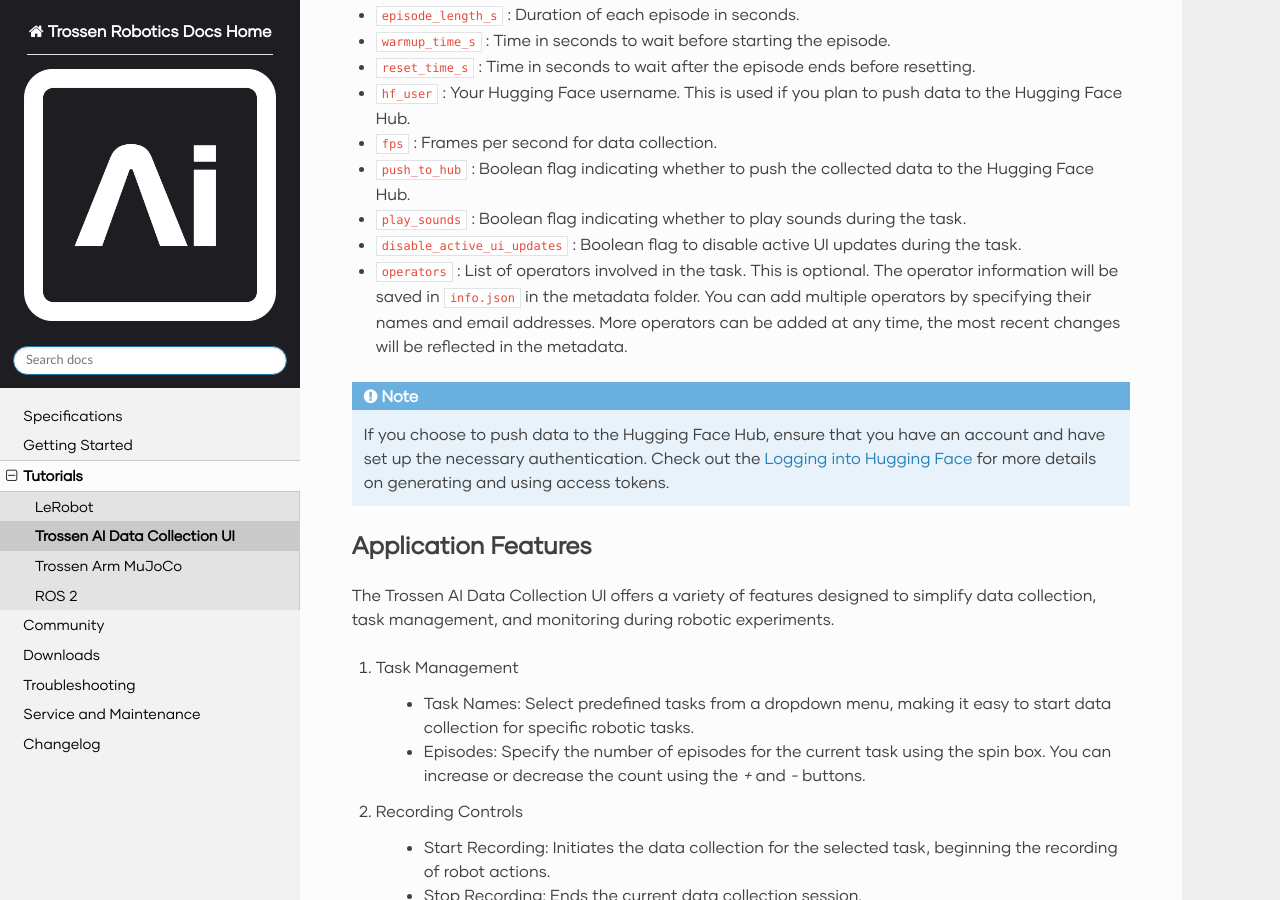
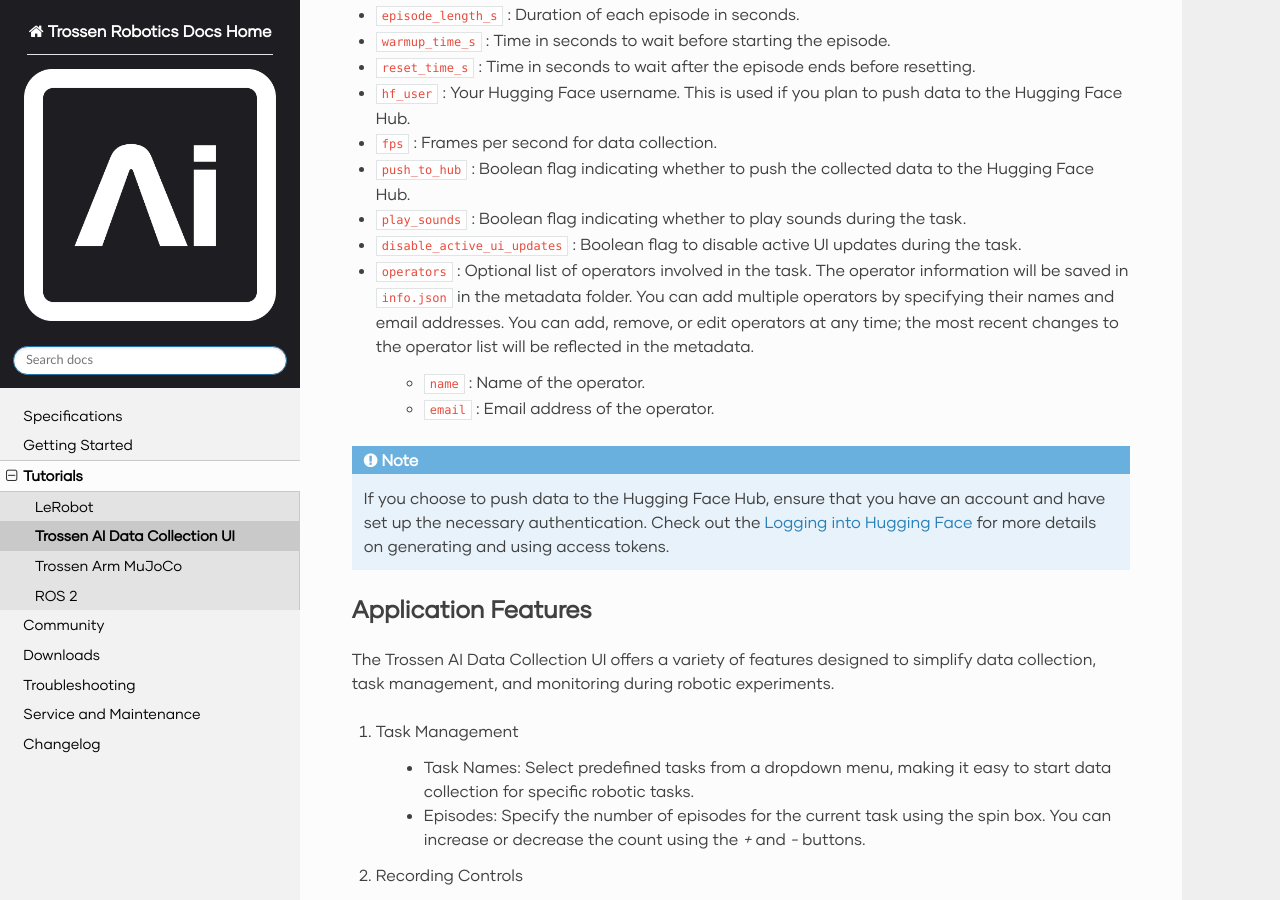
Before and after one commit to TrossenRobotics/trossen_arm, a Sphinx documentation site: the page built from docs/tutorials/trossen_data_collection_ui.rst, in a window 1280 px wide and 900 px high, scrolled down 5788 px. Built offline with Sphinx 7.4.7 and the Read the Docs theme 3.1.0, drawn with Linux system fonts in a browser that asks for light colours; some web fonts are replaced; pages that are not in the unit, such as notebooks, are missing from menus.

Commit message:
fix reviewed code

```diff
--- a/docs/tutorials/trossen_data_collection_ui.rst
+++ b/docs/tutorials/trossen_data_collection_ui.rst
@@ -265,11 +265,12 @@ An example configuration for tasks is shown below:
 - ``push_to_hub`` : Boolean flag indicating whether to push the collected data to the Hugging Face Hub.
 - ``play_sounds`` : Boolean flag indicating whether to play sounds during the task.
 - ``disable_active_ui_updates`` : Boolean flag to disable active UI updates during the task.
-- ``operators`` : List of operators involved in the task.
-  This is optional.
+- ``operators`` : Optional list of operators involved in the task.
   The operator information will be saved in ``info.json`` in the metadata folder.
   You can add multiple operators by specifying their names and email addresses.
-  More operators can be added at any time, the most recent changes will be reflected in the metadata.
+  You can add, remove, or edit operators at any time; the most recent changes to the operator list will be reflected in the metadata.
+    - ``name`` : Name of the operator.
+    - ``email`` : Email address of the operator.
 
 .. note::
 
```
Also changed, not shown: other parts of docs/tutorials/trossen_data_collection_ui.rst (+1 -1 lines).
